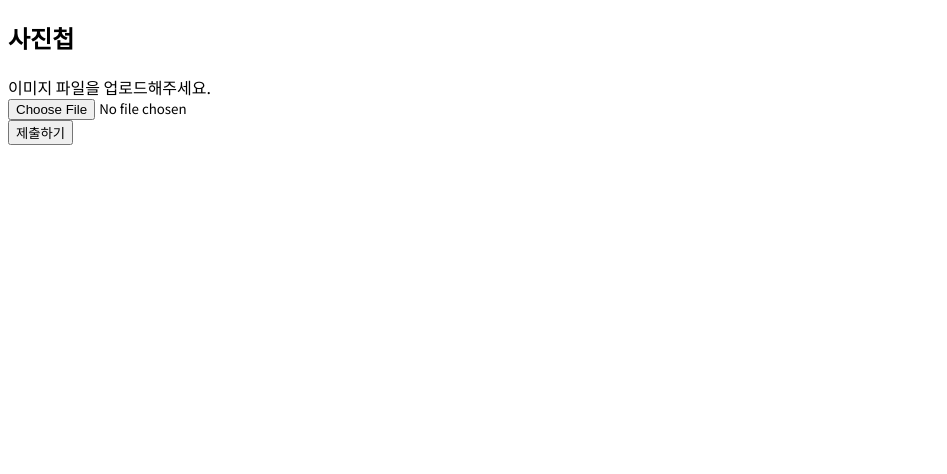
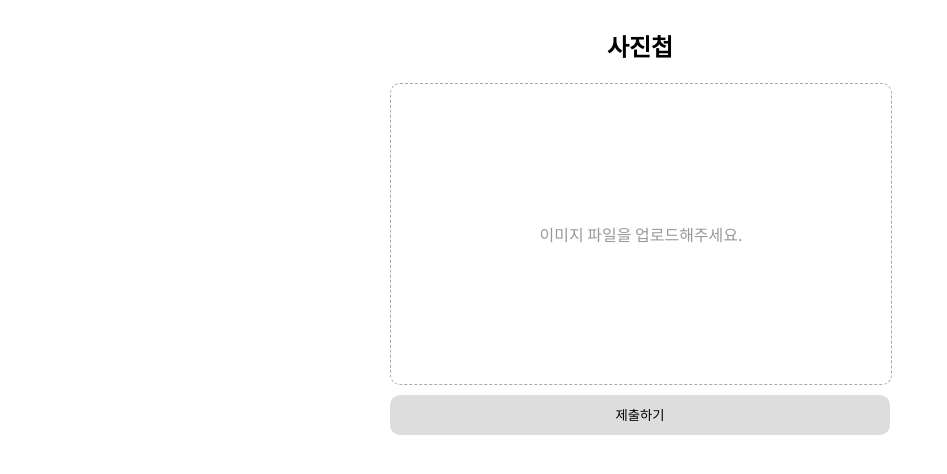
Before and after one commit to GBSIM/image_upload, a React (Create React App) app in the folder client/: page / in a window 1280 px wide. Shown: the top 474 px of the page, without its empty margins (0-947 px from the left). Built offline with nearby package versions, Linux system fonts and the light colour scheme.

Commit message:
add notification using react-toastify

```diff
--- a/client/package.json
+++ b/client/package.json
@@ -10,6 +10,7 @@
     "react": "^18.2.0",
     "react-dom": "^18.2.0",
     "react-scripts": "5.0.1",
+    "react-toastify": "^10.0.4",
     "web-vitals": "^2.1.4"
   },
   "scripts": {
--- a/client/src/App.js
+++ b/client/src/App.js
@@ -1,10 +1,13 @@
 import './index.css';
 import React from "react";
+import { ToastContainer } from "react-toastify";
 import UploadForm from './components/UploadForm';
+import "react-toastify/dist/ReactToastify.css";
 
 const App = () => {
   return (
-    <div>
+    <div className='app'>
+      <ToastContainer/>
       <h2>사진첩</h2>
       <UploadForm/>
     </div>
--- a/client/src/components/UploadForm.css
+++ b/client/src/components/UploadForm.css
@@ -3,4 +3,49 @@
     flex-direction: column;
     justify-content: center;
     align-items: flex-start;
+    row-gap: 10px;
+    width: 100%;
+    max-width: 500px;
 }
+
+.upload-form-box {
+    border: 1px dashed #aaa;
+    height: 300px;
+    width: 100%;
+    border-radius: 10px;
+    display: flex;
+    flex-direction: column;
+    justify-content: center;
+    align-items: center;
+    position: relative;
+}
+
+.upload-form-box:hover {
+    background-color: #eee;
+    transition: 0.5s;
+}
+
+.upload-form-box-file-name {
+    color: #999;
+}
+
+.upload-form-box input {
+    opacity: 0;
+    width: 100%;
+    height: 100%;
+    position: absolute;
+    cursor: pointer;
+}
+
+.upload-form-submit-button {
+    width: 100%;
+    height: 40px;
+    border-radius: 10px;
+    border: none;
+    background: #ddd;
+    cursor: pointer;
+}
+
+.upload-form-submit-button:hover {
+    background: #eee;
+}
--- a/client/src/components/UploadForm.js
+++ b/client/src/components/UploadForm.js
@@ -1,4 +1,5 @@
 import React, { useState } from "react";
+import { toast } from "react-toastify";
 import './UploadForm.css';
 import axios from "axios";
 
@@ -21,17 +22,21 @@ const UploadForm = () => {
                 headers: {"Content-Type": "multipart/form-data"}
             });
             console.log({ res });
+            toast.success("이미지 업로드에 성공하였습니다.");
         } catch(err) {
             alert("Fail !!");
             console.error(err);
+            toast.error("Fail !!");
         }
     }
 
     return (
         <form className="upload-form" onSubmit={submitHandler}>
-            <label htmlFor="image">{fileName}</label>
-            <input id="image" type="file" onChange={imageSelectHandler}/>
-            <button type="submit">제출하기</button>
+            <div className="upload-form-box">
+                <span className="upload-form-box-file-name">{fileName}</span>
+                <input id="image" type="file" onChange={imageSelectHandler}/>
+            </div>
+            <button className="upload-form-submit-button" type="submit">제출하기</button>
         </form>
     )
 }
--- a/client/src/index.css
+++ b/client/src/index.css
@@ -3,3 +3,12 @@
     font-optical-sizing: auto;
     font-style: normal;
 }
+
+.app {
+
+    display: flex;
+    flex-direction: column;
+    justify-content: flex-start;
+    align-items: center;
+    width: 100%;
+}
```
Also changed, not shown: 3 other files (tests, documents, lock files or other folders).
